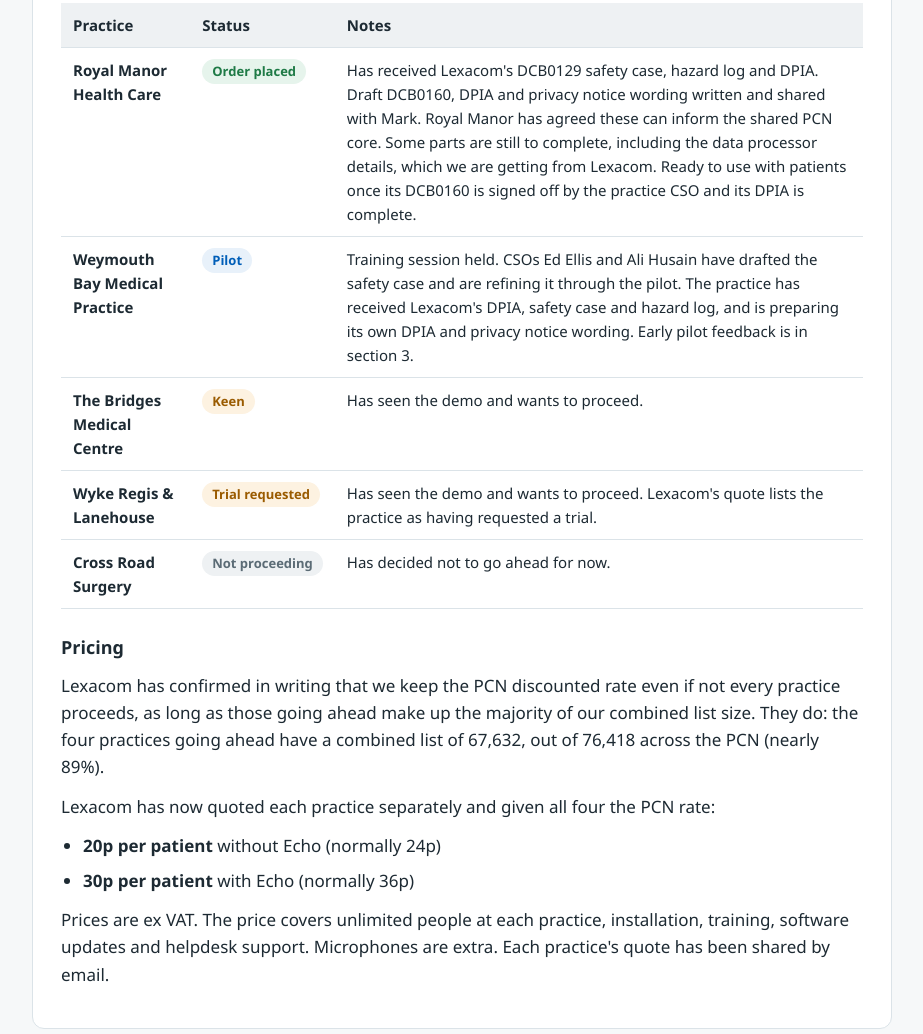
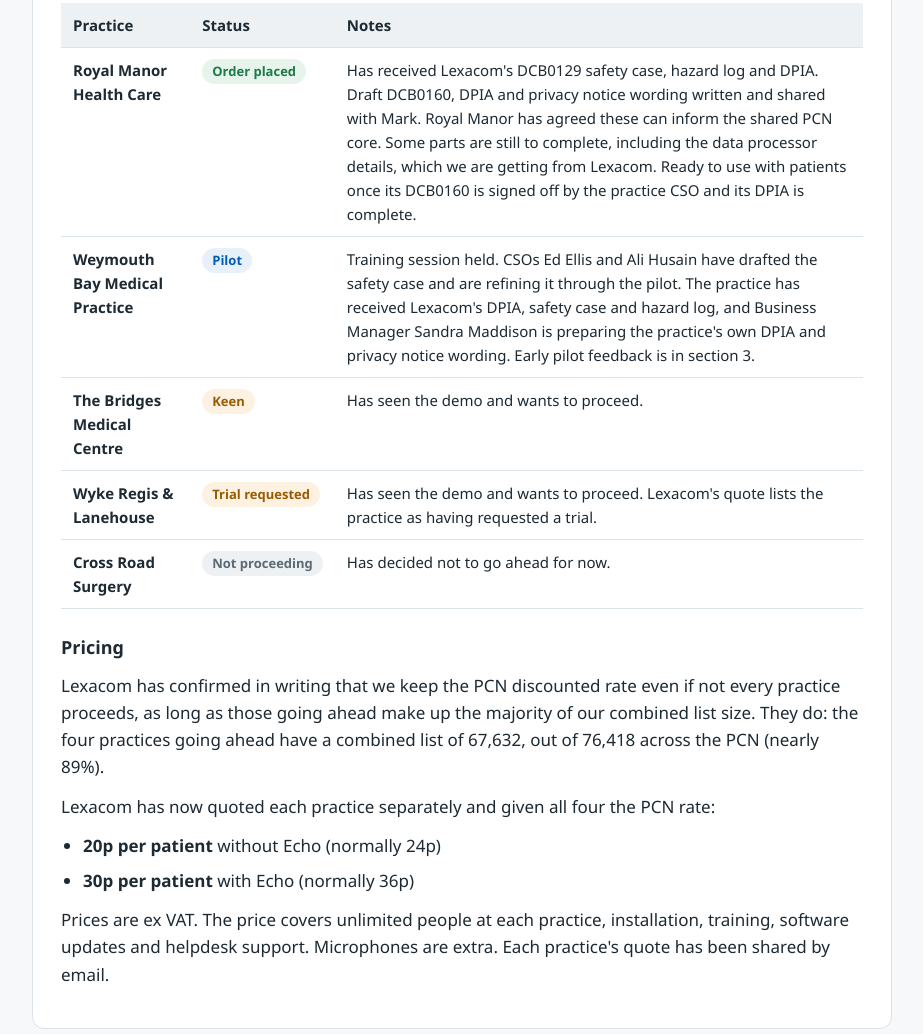
Before and after one commit to weyport-pcn/Lexacom-scrollsite, a plain HTML site: page index.html in a window 1280 px wide. Shown: the part 1845-2879 px from the top of the page, without its empty margins (178-1101 px from the left). Drawn offline with Linux system fonts and the light colour scheme.

Commit message:
Update index.html

```diff
--- a/index.html
+++ b/index.html
@@ -137,7 +137,7 @@
       <tr>
         <td>Weymouth Bay Medical Practice</td>
         <td><span class="tag t-blue">Pilot</span></td>
-        <td>Training session held. CSOs Ed Ellis and Ali Husain have drafted the safety case and are refining it through the pilot. The practice has received Lexacom's DPIA, safety case and hazard log, and is preparing its own DPIA and privacy notice wording. Early pilot feedback is in section 3.</td>
+        <td>Training session held. CSOs Ed Ellis and Ali Husain have drafted the safety case and are refining it through the pilot. The practice has received Lexacom's DPIA, safety case and hazard log, and Business Manager Sandra Maddison is preparing the practice's own DPIA and privacy notice wording. Early pilot feedback is in section 3.</td>
       </tr>
       <tr>
         <td>The Bridges Medical Centre</td>
```
